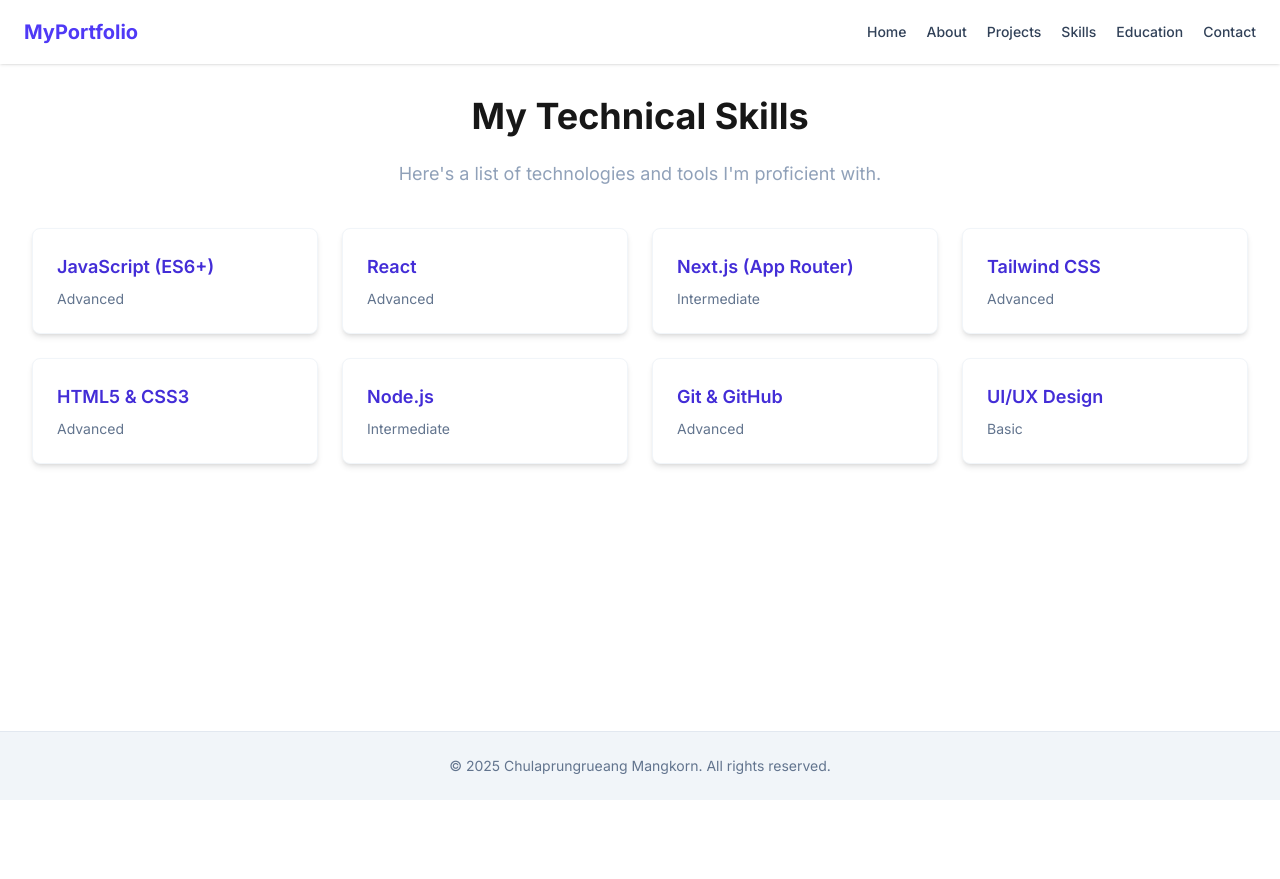
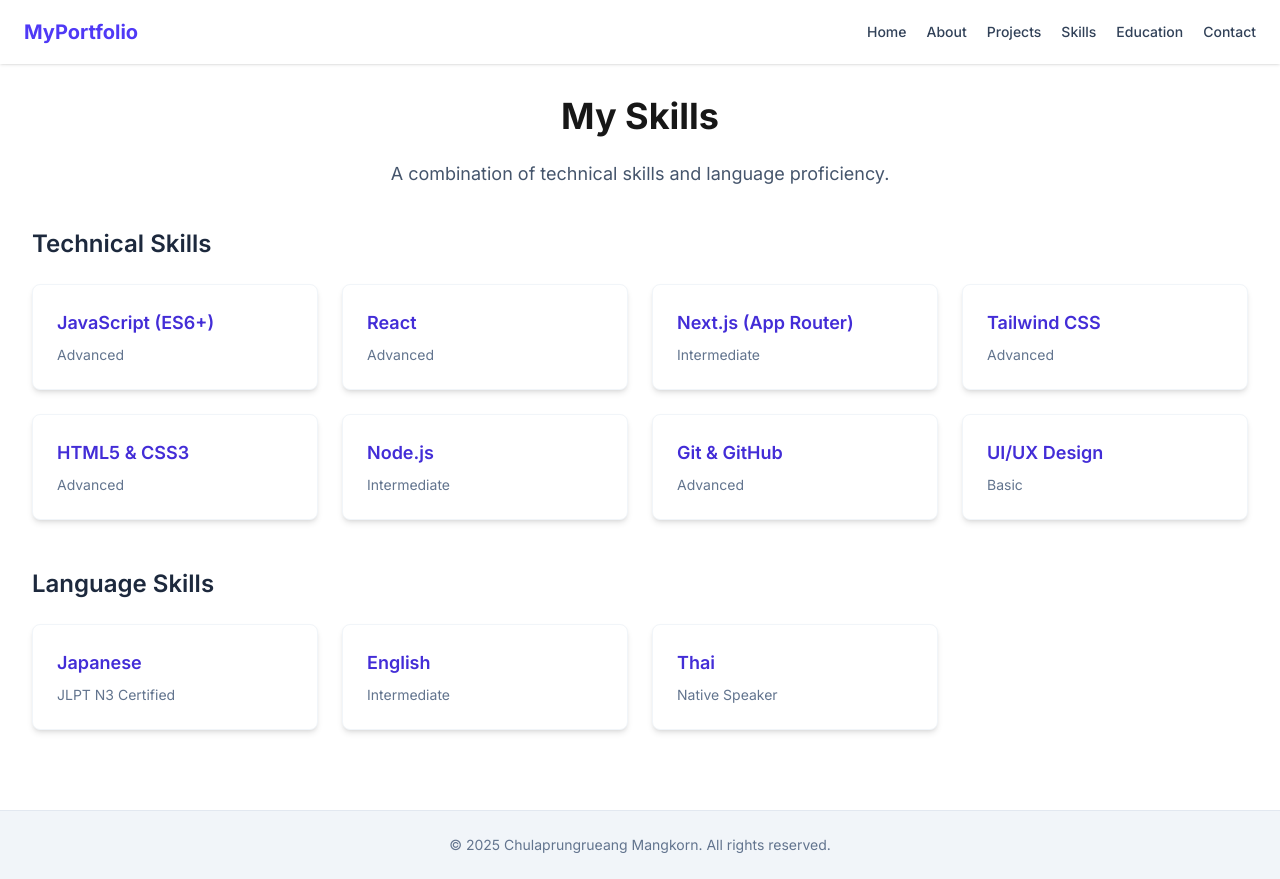
Before and after one commit to ChuMangkorn/portfolio, a Next.js app: page /skills in a window 1280 px wide. Before the commit the page ends 800 px from the top, so only its background shows below. Built offline with nearby package versions, Linux system fonts and the light colour scheme.

Commit message:
update language skill

```diff
--- a/src/app/education/page.jsx
+++ b/src/app/education/page.jsx
@@ -8,8 +8,8 @@ export default function EducationPage() {
   const educationList = [
     { institution: 'RAJAMANGALA UNIVERSITY OF TECHNOLOGY LANNA', degree: "Bachelor's degree", years: '2015 - 2020', description: 'Computer Information Systems (CIS)' },
     { institution: 'Lanna Commercial Technological College', degree: 'Vocational Certificate', years: '2013 - 2015', description: 'Computer Business' },
-    { institution: 'Futureskill Course Platform', degree: 'Next.js Basics for Web Application Developers', years: '2025', description: 'Creating a Full-Stack Project using Next.js' },
-    { institution: 'Futureskill Course Platform', degree: 'Pokemon Search App with Next.js & Tailwind CSS', years: '2025', description: 'Next.js Frontend Basics with REST APIs' },
+    { institution: 'Futureskill Course Platform', degree: 'Next.js Basics for Web Application Developers Certificate', years: '2025', description: 'Creating a Full-Stack Project using Next.js' },
+    { institution: 'Futureskill Course Platform', degree: 'Pokemon Search App with Next.js & Tailwind CSS Certificate', years: '2025', description: 'Next.js Frontend Basics with REST APIs' },
   ];
 
   // Re-use or define cardVariants (can be moved to a separate file)
--- a/src/app/skills/page.jsx
+++ b/src/app/skills/page.jsx
@@ -1,11 +1,13 @@
 // app/skills/page.jsx
-'use client'; // *** Mark component as Client Component for Framer Motion ***
+'use client';
 
-import { motion } from 'framer-motion'; // Import motion
+import { motion } from 'framer-motion';
+// ถ้าต้องการไอคอนภาษา: npm install react-icons
+// import { FaLanguage } from 'react-icons/fa';
 
 export default function SkillsPage() {
-  // Keep skillsList as before
-  const skillsList = [
+  // แยก Technical Skills ออกมา
+  const technicalSkills = [
     { name: 'JavaScript (ES6+)', level: 'Advanced' },
     { name: 'React', level: 'Advanced' },
     { name: 'Next.js (App Router)', level: 'Intermediate' },
@@ -15,47 +17,66 @@ export default function SkillsPage() {
     { name: 'Git & GitHub', level: 'Advanced' },
     { name: 'UI/UX Design', level: 'Basic' },
   ];
+  const languageSkills = [
+    { name: 'Japanese', level: 'JLPT N3 Certified' },
+    { name: 'English', level: 'Intermediate' },
+    { name: 'Thai', level: 'Native Speaker' },
+  ];
 
-  // Animation Variants for cards
+
+  // Animation Variants (เหมือนเดิม)
   const cardVariants = {
-    hidden: { opacity: 0, y: 20 }, // Start hidden and slightly down
-    visible: {
-      opacity: 1, y: 0,   // Fade in and slide up
-      transition: { duration: 0.5 }
-    }
+    hidden: { opacity: 0, y: 20 },
+    visible: { opacity: 1, y: 0, transition: { duration: 0.5 } }
   };
 
   return (
     <div>
-      <h1 className="text-3xl md:text-4xl font-bold mb-6 text-center">My Technical Skills</h1>
-      <p className="text-lg text-slate-400 mb-10 text-center max-w-xl mx-auto">
-        Here's a list of technologies and tools I'm proficient with.
+      <h1 className="text-3xl md:text-4xl font-bold mb-6 text-center">My Skills</h1>
+      <p className="text-lg text-slate-600 mb-10 text-center max-w-xl mx-auto">
+        A combination of technical skills and language proficiency.
       </p>
-      {/* Use motion.div for the grid container to stagger children */}
+
+      {/* --- Technical Skills Section --- */}
+      <h2 className="text-2xl font-semibold mb-6 text-slate-800">Technical Skills</h2>
       <motion.div
-        className="grid grid-cols-2 md:grid-cols-3 lg:grid-cols-4 gap-6"
+        className="grid grid-cols-2 md:grid-cols-3 lg:grid-cols-4 gap-6 mb-12" // เพิ่มระยะห่างด้านล่าง
         initial="hidden"
-        animate="visible" // Or use whileInView on individual cards if preferred
-        variants={{
-          visible: { transition: { staggerChildren: 0.1 } } // Stagger animation
-        }}
+        animate="visible"
+        variants={{ visible: { transition: { staggerChildren: 0.1 } } }}
       >
-        {skillsList.map((skill, index) => (
-          // Wrap each card with motion.div
+        {technicalSkills.map((skill, index) => (
           <motion.div
             key={index}
-            className="bg-white p-6 rounded-lg shadow-md hover:shadow-lg border border-slate-100 transition-all duration-300 hover:scale-105" // Added hover:scale-105
+            className="bg-white p-6 rounded-lg shadow-md hover:shadow-lg border border-slate-100 transition-all duration-300 hover:scale-105"
             variants={cardVariants}
-            // Add whileInView if not using staggerChildren on parent:
-            // initial="hidden"
-            // whileInView="visible"
-            // viewport={{ once: true, amount: 0.3 }} // Trigger animation once when 30% visible
           >
             <h3 className="text-lg font-semibold text-indigo-700 mb-2">{skill.name}</h3>
             <p className="text-sm text-slate-500">{skill.level}</p>
           </motion.div>
         ))}
       </motion.div>
+
+      {/* --- Language Skills Section --- */}
+      <h2 className="text-2xl font-semibold mb-6 text-slate-800">Language Skills</h2>
+      <motion.div
+        className="grid grid-cols-2 md:grid-cols-3 lg:grid-cols-4 gap-6 mb-12" // เพิ่มระยะห่างด้านล่าง
+        initial="hidden"
+        animate="visible"
+        variants={{ visible: { transition: { staggerChildren: 0.1 } } }}
+      >
+        {languageSkills.map((skill, index) => (
+          <motion.div
+            key={index}
+            className="bg-white p-6 rounded-lg shadow-md hover:shadow-lg border border-slate-100 transition-all duration-300 hover:scale-105"
+            variants={cardVariants}
+          >
+            <h3 className="text-lg font-semibold text-indigo-700 mb-2">{skill.name}</h3>
+            <p className="text-sm text-slate-500">{skill.level}</p>
+          </motion.div>
+        ))}
+      </motion.div>
+
     </div>
   );
 }
```
